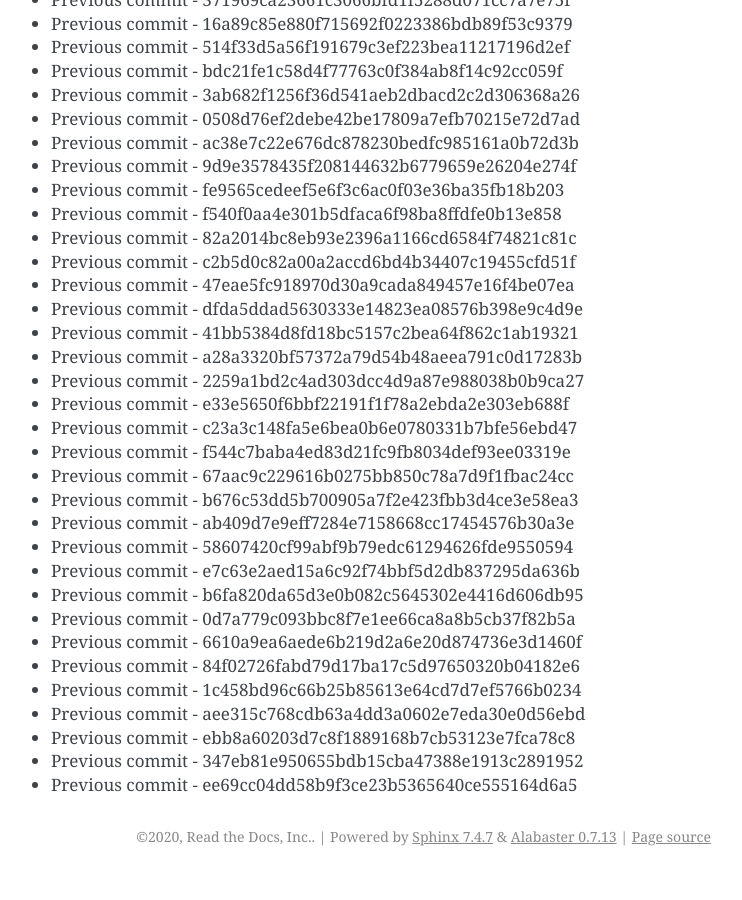
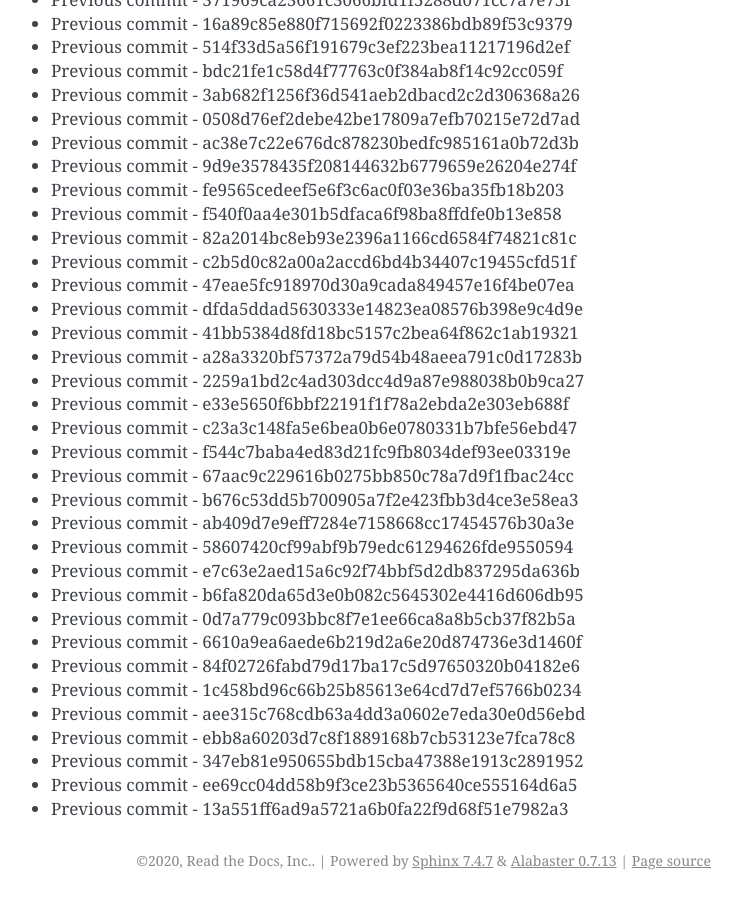
Before and after one commit to readthedocs/rtd-git-stresstest, a Sphinx documentation site: the page built from docs/updates.rst, in a window 1280 px wide and 900 px high, scrolled down 25928 px. Shown: the whole window, without its empty margins (399-1141 px from the left). Built offline with Sphinx 7.4.7, drawn with Linux system fonts in a browser that asks for light colours; before the commit the page ends 26804 px from its top, so only the background shows below that.

Commit message:
Generating commit from previous: 13a551ff6ad9a5721a6b0fa22f9d68f51e7982a3

```diff
--- a/docs/updates.rst
+++ b/docs/updates.rst
@@ -1121,3 +1121,4 @@ It can be tested for any performance characteristics.
 * Previous commit - ebb8a60203d7c8f1889168b7cb53123e7fca78c8
 * Previous commit - 347eb81e950655bdb15cba47388e1913c2891952
 * Previous commit - ee69cc04dd58b9f3ce23b5365640ce555164d6a5
+* Previous commit - 13a551ff6ad9a5721a6b0fa22f9d68f51e7982a3
```
